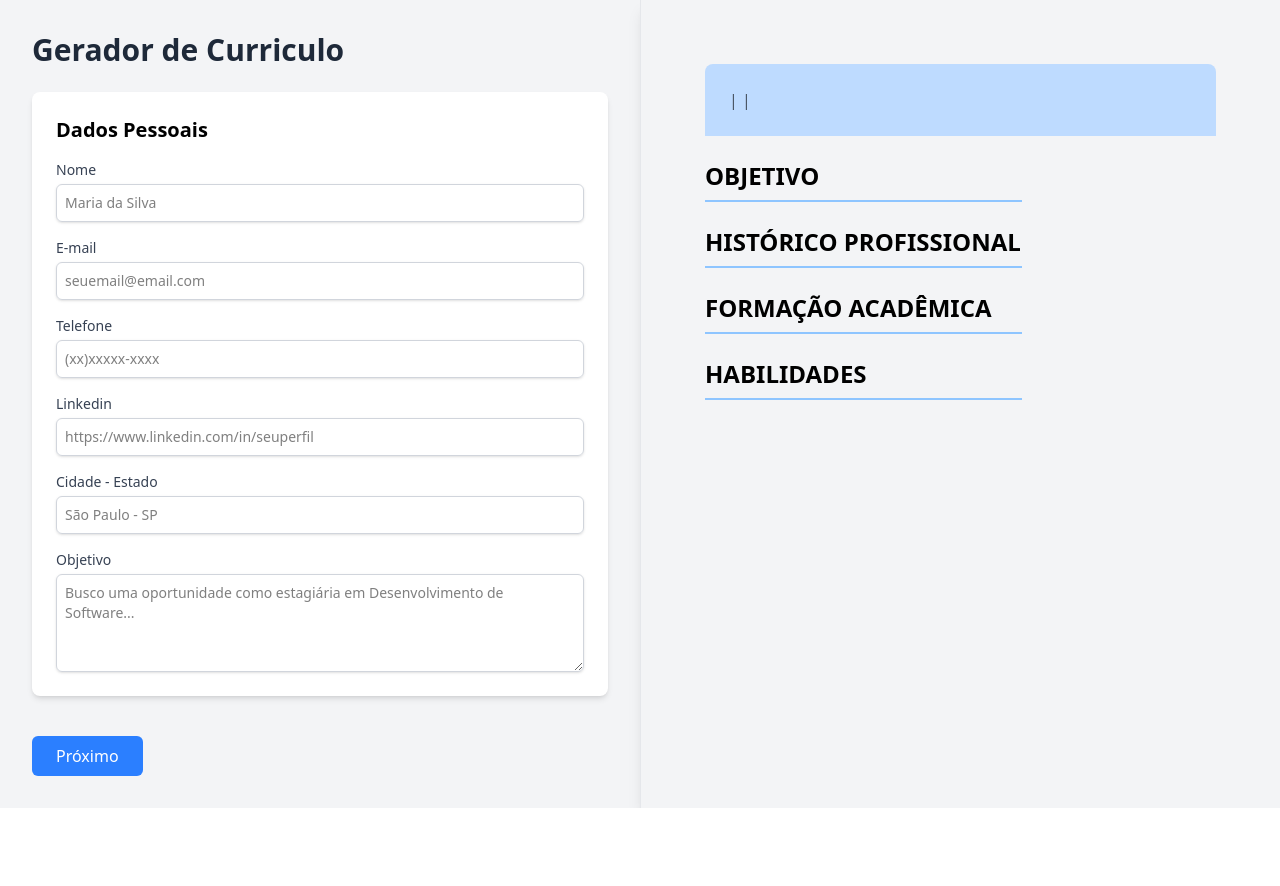
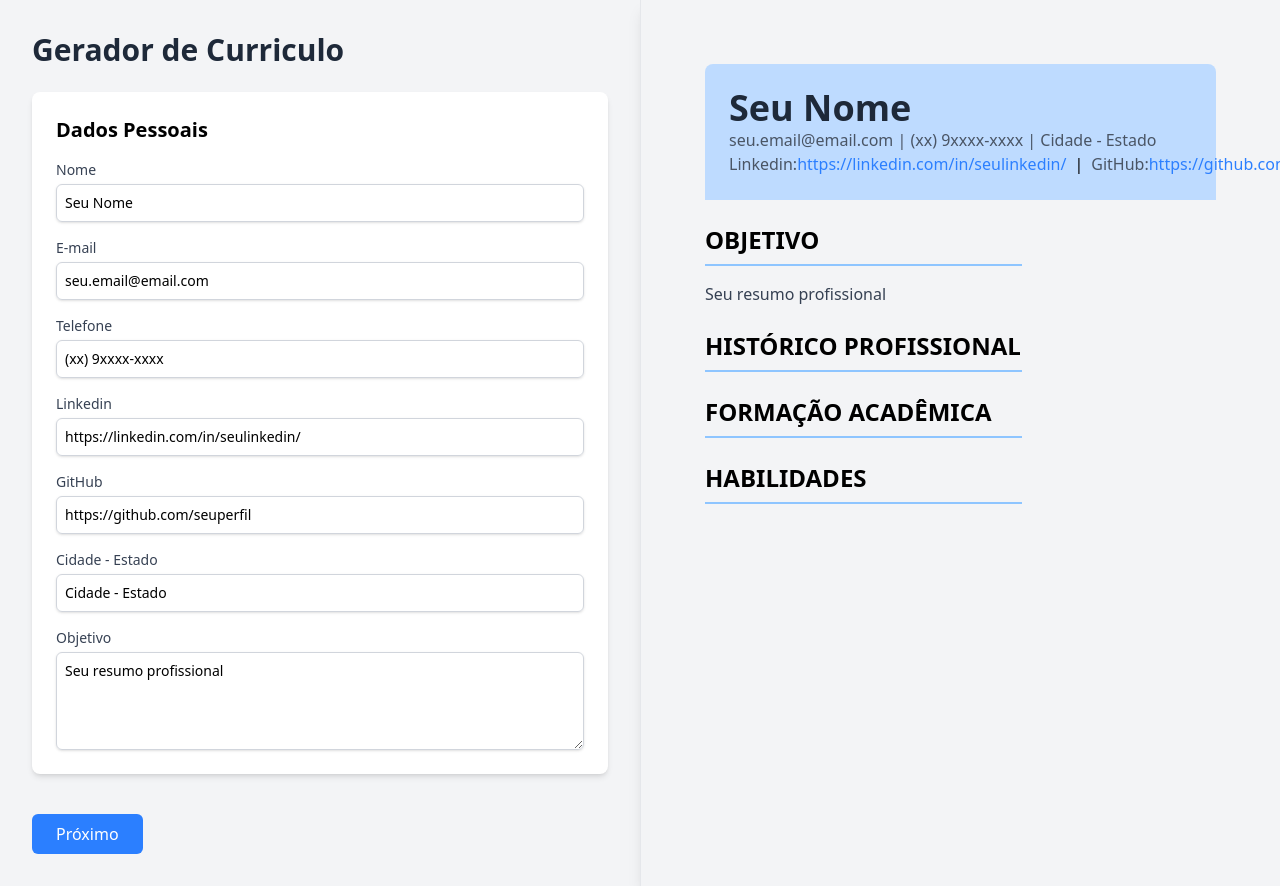
Before and after one commit to KarolSalvador/react-cv-builder, a React (Vite) app: page / in a window 1280 px wide. Before the commit the page ends 808 px from the top, so only its background shows below. Built offline with nearby package versions, Linux system fonts and the light colour scheme.

Commit message:
adiciona input para inserir github

```diff
--- a/src/App.tsx
+++ b/src/App.tsx
@@ -15,12 +15,13 @@ import Education from "./components/Form/Education";
 function App() {
   const [cvData, setCvData] = useState<CVData>({
     personalInfo: {
-      name: "",
-      email: "",
-      phone: "",
-      linkedin: "",
-      city: "",
-      summary: "",
+      name: "Seu Nome",
+      email: "seu.email@email.com",
+      phone: "(xx) 9xxxx-xxxx",
+      linkedin: "https://linkedin.com/in/seulinkedin/",
+      github: "https://github.com/seuperfil",
+      city: "Cidade - Estado",
+      summary: "Seu resumo profissional",
     },
     skills: [],
     experiences: [],
--- a/src/Previw/CVPreview.tsx
+++ b/src/Previw/CVPreview.tsx
@@ -16,15 +16,31 @@ export default function CVPreview({ cvData }: CVPreviewProps) {
         <p className="text-gray-600">
           {personalInfo.email} | {personalInfo.phone} | {personalInfo.city}
         </p>
-        <p className="text-blue-500 hover:underline">
+        <div className="flex flex-row justify-start gap-2">
+          <p className="text-gray-600">
+            Linkedin:
             <a
               href={personalInfo.linkedin}
               target="_blank"
               rel="noopener noreferrer"
+              className="text-blue-500 hover:underline"
             >
               {personalInfo.linkedin}
             </a>
           </p>
+          <p>|</p>
+          <p className="text-gray-600">
+            GitHub:
+            <a
+              href={personalInfo.github}
+              target="_blank"
+              rel="noopener noreferrer"
+              className="text-blue-500 hover:underline"
+            >
+              {personalInfo.github}
+            </a>
+          </p>
+        </div>
       </div>
 
       <div className="flex">
--- a/src/components/Form/PersonalInfo.tsx
+++ b/src/components/Form/PersonalInfo.tsx
@@ -4,6 +4,7 @@ interface PersonalInfoProps {
     email: string;
     phone: string;
     linkedin: string;
+    github: string;
     city: string;
     summary: string;
   };
@@ -88,6 +89,23 @@ export default function PersonalInfo({
         </div>
         <div>
           <label
+            htmlFor="linkedin"
+            className="block text-sm font-medium text-gray-700"
+          >
+            GitHub
+          </label>
+          <input
+            type="url"
+            id="github"
+            name="github"
+            placeholder="https://github.com/seuperfil"
+            value={personalInfo.github}
+            onChange={(e) => onUpdate({ github: e.target.value })}
+            className="mt-1 block w-full rounded-md border-gray-300 shadow-sm focus:border-indigo-500 focus:rind-indigo-500 sm:text-sm p-2 border"
+          />
+        </div>
+        <div>
+          <label
             htmlFor="city"
             className="block text-sm font-medium text-gray-700"
           >
--- a/src/types/cv.types.ts
+++ b/src/types/cv.types.ts
@@ -26,6 +26,7 @@ export type CVData = {
     email: string;
     phone: string;
     linkedin: string;
+    github: string;
     city: string;
     summary: string;
   };
```
Lines whose indentation alone changed are shown as unchanged.
